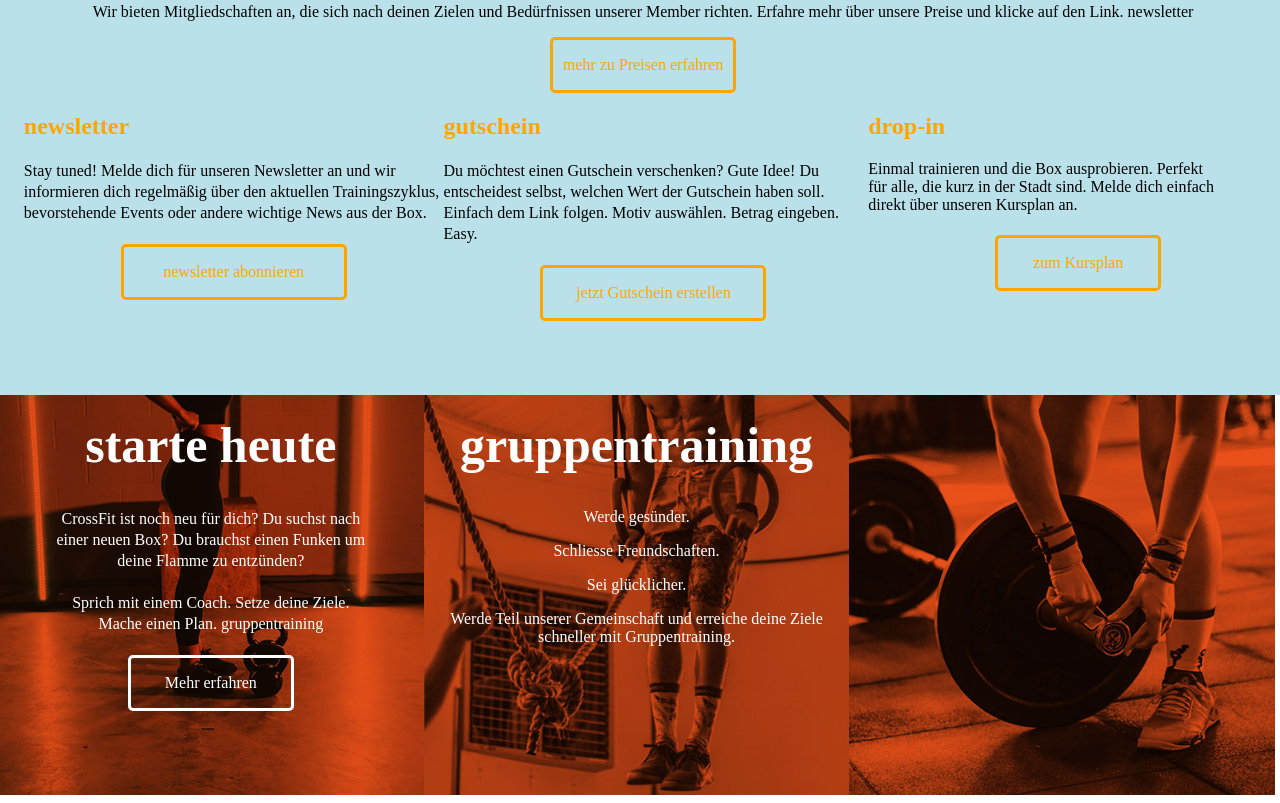
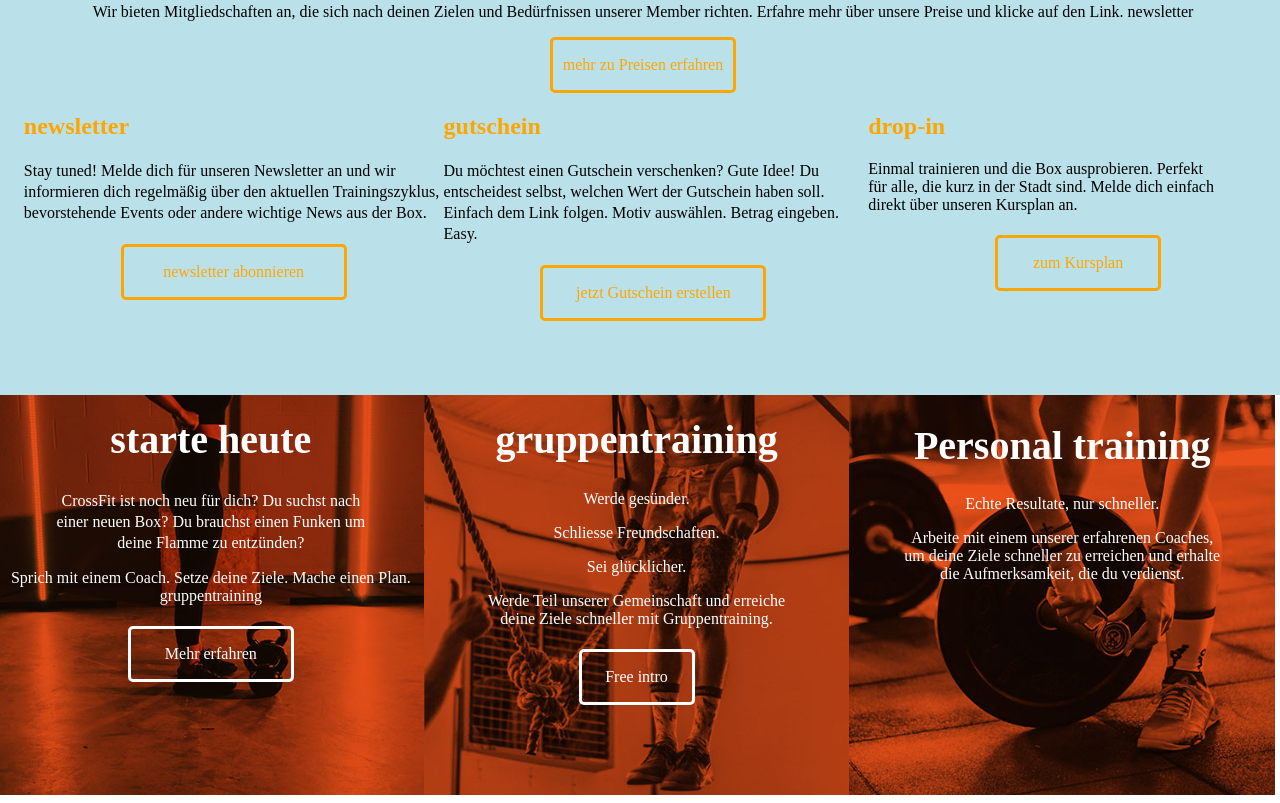
Before and after one commit to tothgergogithub/TG_zundstoff, a plain HTML site: page index.html in a window 1280 px wide. Shown: the part 2326-3129 px from the top of the page. Drawn offline with Linux system fonts and the light colour scheme.

Commit message:
haromkepkesz

```diff
--- a/index.html
+++ b/index.html
@@ -129,10 +129,10 @@ Einfach dem Link folgen. Motiv auswählen. Betrag eingeben. Easy.</p>
 <p id= "bal_szoveg">
     CrossFit ist noch neu für dich?
     Du suchst nach einer neuen Box?
-    Du brauchst einen Funken um deine Flamme zu entzünden? <br> <br>
+    Du brauchst einen Funken um deine Flamme zu entzünden?
 
-    Sprich mit einem Coach. Setze deine Ziele. Mache einen Plan.
-    gruppentraining
+    <p>Sprich mit einem Coach. Setze deine Ziele. Mache einen Plan.
+    gruppentraining</p>
 
     </p>
 </div>
@@ -149,11 +149,22 @@ Einfach dem Link folgen. Motiv auswählen. Betrag eingeben. Easy.</p>
 
     <p> Sei glücklicher. </p>
 
-    <p> Werde Teil unserer Gemeinschaft und erreiche deine Ziele schneller mit Gruppentraining.</p>
+    <p id="Werde_szoveg"> Werde Teil unserer Gemeinschaft und erreiche deine Ziele schneller mit Gruppentraining.</p>
+
+
+
     </p>
+    <div id="harom_kep_kozeptabla"><p id="harom_kep_kozeptabla_szoveg">Free intro</p></div>
 </div>
 </div>
 <div id="harom_kep_jobb">
+<div id="harom_kep_jobb_szoveg"><h1 id="personal_training">Personal training</h1>
+<p>
+    Echte Resultate, nur schneller.
+
+    <p id="arbeite">Arbeite mit einem unserer erfahrenen Coaches, um deine Ziele schneller zu erreichen und erhalte die Aufmerksamkeit, die du verdienst.</p>
+</p>
+</div>
 
 </div>
 
--- a/zundstoff.css
+++ b/zundstoff.css
@@ -9,6 +9,7 @@ body{
     width: 100%;
     overflow-x: hidden;
 }
+
 h2{
     color: var(--orange-color);
 }
@@ -139,7 +140,7 @@ li{
 #bal_panel{
     float: left;
     width: 33%;
-    margin-right: 2%;
+    padding-left: 2%;
 }
 #wod_cim{
     color: var(--orange-color);
@@ -157,6 +158,7 @@ li{
 #jobb_panel{
     float: right;
     width: 25%;
+    padding-right: 4%;
 
 }
 #strength{
@@ -318,12 +320,13 @@ li{
 
 #harom_kep_bal_szoveg{
     text-align: center;
+    color: white;
 
 }
 #starte_heute{
     color: white;
     margin-top: 5%;
-    font-size: 50px;
+    font-size: 40px;
 }
 #harom_kep_bal_cim{
     color: white;
@@ -346,12 +349,30 @@ li{
 #harom_kep_kozep_szoveg{
     text-align: center;
     color: white;
+
+}
+#harom_kep_kozeptabla{
+    margin: auto;
+    border: solid;
+    border-color: white;
+    border-radius: 5px;
+    width: 110px;
+
+    margin-top: 5%;
+}
+#harom_kep_kozeptabla_szoveg{
+    text-align: center;
+    color: white;
 }
 #gruppentraining{
 
 
     margin-top: 5%;
-    font-size: 50px;
+    font-size: 40px;
+}
+#Werde_szoveg{
+    width: 75%;
+    margin: auto;
 }
 #harom_kep_jobb{
     width: 33%;
@@ -360,7 +381,19 @@ li{
     background-position: center;
     background-size: cover;
 }
+#harom_kep_jobb_szoveg{
+    color: white;
+    text-align: center;
+    margin-top: 5%;
 
+}
+#personal_training{
+    font-size: 40px;
+}
+#arbeite{
+    width: 75%;
+    margin: auto;
+}
 #bal_szoveg{
     color: white;
     width: 75%;
```
